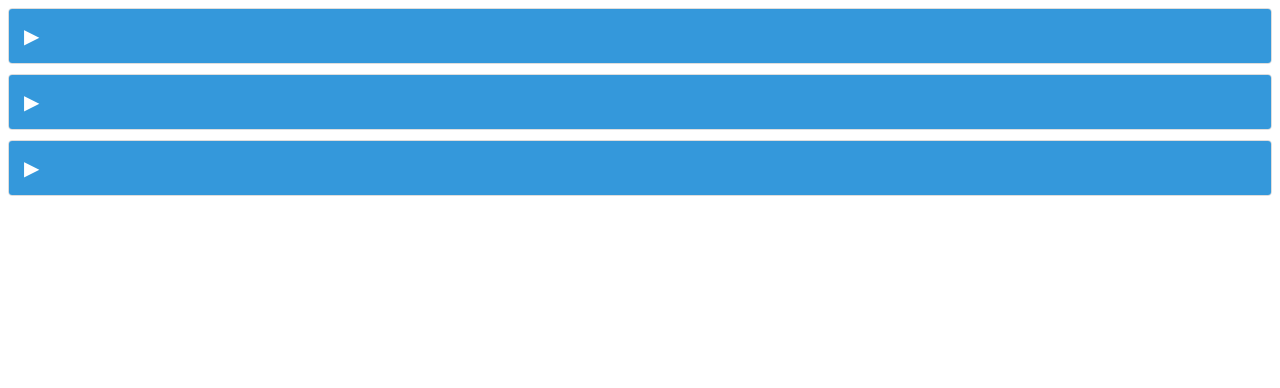
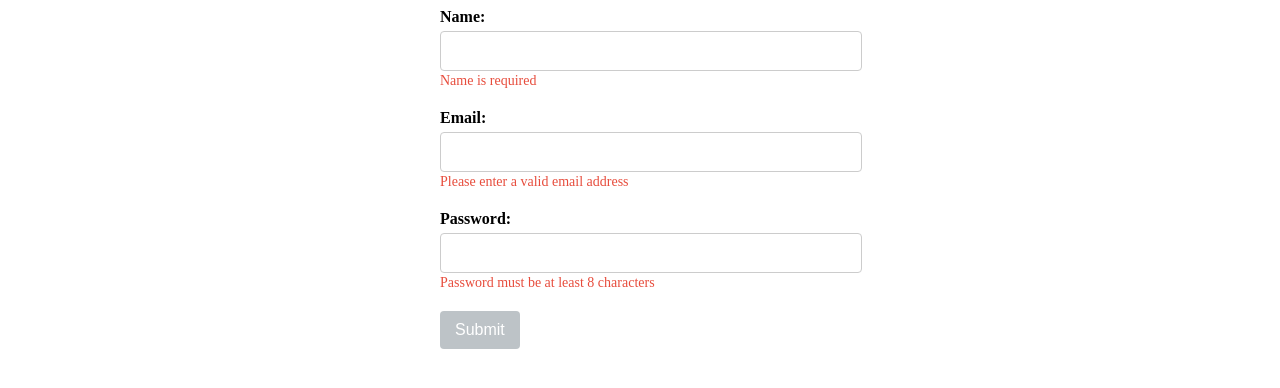
Before and after one commit to JustAbusiness/Crazy-View, a Vue app: page / in a window 1280 px wide. Shown: the top 388 px of the page. Built offline with nearby package versions, Linux system fonts and the light colour scheme.

Commit message:
finish form validation

```diff
--- a/src/App.vue
+++ b/src/App.vue
@@ -1,5 +1,6 @@
 <script setup>
 import Accordian from './components/Accordian.vue';
+import FormValidation from './components/FormValidation.vue';
 import RandomQuoteGenerator from './components/RandomQuoteGenerator.vue';
 import TodoList from './components/TodoList.vue';
 
@@ -9,8 +10,8 @@
 <template>
   <!-- <TodoList /> -->
   <!-- <RandomQuoteGenerator /> -->
-  <Accordian />
-
+  <!-- <Accordian /> -->
+  <FormValidation />
 </template>
 
 <style scoped>
--- /dev/null
+++ b/src/components/FormValidation.vue
@@ -0,0 +1,105 @@
+<template>
+  <div>
+    <form @submit.prevent="submitForm" class="custom-form">
+      <div class="form-group">
+        <label for="name">Name:</label>
+        <input v-model="formData.name" type="text" id="name" />
+        <span v-if="!isNameValid" class="error">Name is required</span>
+      </div>
+
+      <div class="form-group">
+        <label for="email">Email:</label>
+        <input v-model="formData.email" type="email" id="email" />
+        <span v-if="!isEmailValid" class="error"
+          >Please enter a valid email address</span
+        >
+      </div>
+
+      <div class="form-group">
+        <label for="password">Password:</label>
+        <input v-model="formData.password" type="password" id="password" />
+        <span v-if="!isPasswordValid" class="error"
+          >Password must be at least 8 characters</span
+        >
+      </div>
+
+      <button type="submit" :disabled="!isFormValid" class="submit-button">Submit</button>
+    </form>
+  </div>
+</template>
+
+<script setup>
+import { ref, computed } from "vue";
+
+const formData = ref({
+  name: "",
+  email: "",
+  password: "",
+});
+
+const isNameValid = computed(() =>formData.value.name.trim() !== "");
+const isEmailValid = computed(() =>
+  /^[^\s@]+@[^\s@]+\.[^\s@]+$/.test(formData.value.email)
+);
+const isPasswordValid = computed(() =>
+  formData.value.password.length > 8
+);
+const isFormValid = computed(() =>
+  isNameValid.value && isEmailValid.value && isPasswordValid.value
+);
+
+// Submit form
+const submitForm = (e) => {
+  e.preventDefault();
+  if (isFormValid.value) {
+    console.log("Form submitted", formData.value);
+  } else {
+    console.log("Form is not valid");
+  }
+};
+</script>
+
+<style scoped>
+.custom-form {
+    max-width: 400px;
+    margin: 0 auto;
+  }
+
+  .form-group {
+    margin-bottom: 20px;
+  }
+
+  label {
+    display: block;
+    font-weight: bold;
+    margin-bottom: 5px;
+  }
+
+  input {
+    width: 100%;
+    padding: 10px;
+    font-size: 16px;
+    border: 1px solid #ccc;
+    border-radius: 4px;
+  }
+
+  .error {
+    color: #e74c3c;
+    font-size: 14px;
+    margin-top: 5px;
+  }
+
+  .submit-button {
+    padding: 10px 15px;
+    font-size: 16px;
+    background-color: #3498db;
+    color: #fff;
+    border: none;
+    border-radius: 4px;
+    cursor: pointer;
+  }
+
+  .submit-button:disabled {
+    background-color: #bdc3c7;
+    cursor: not-allowed;
+  }</style>
```
